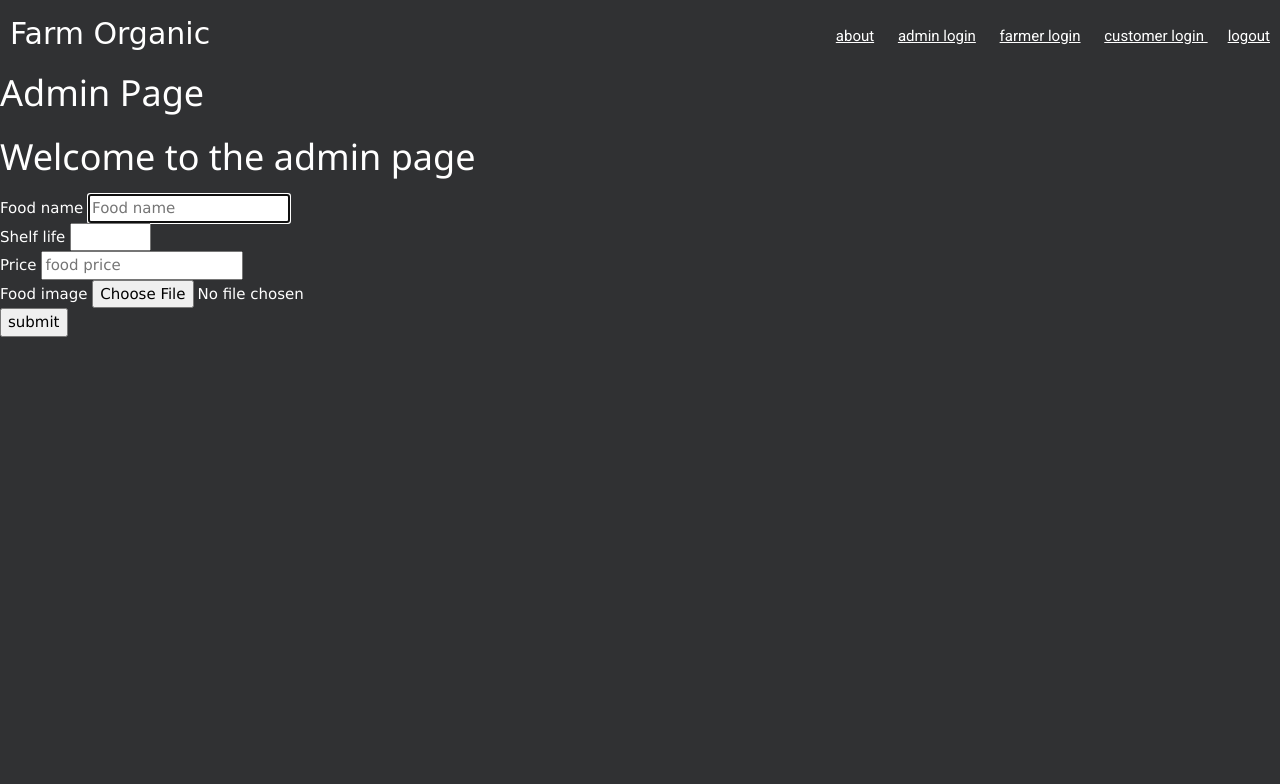
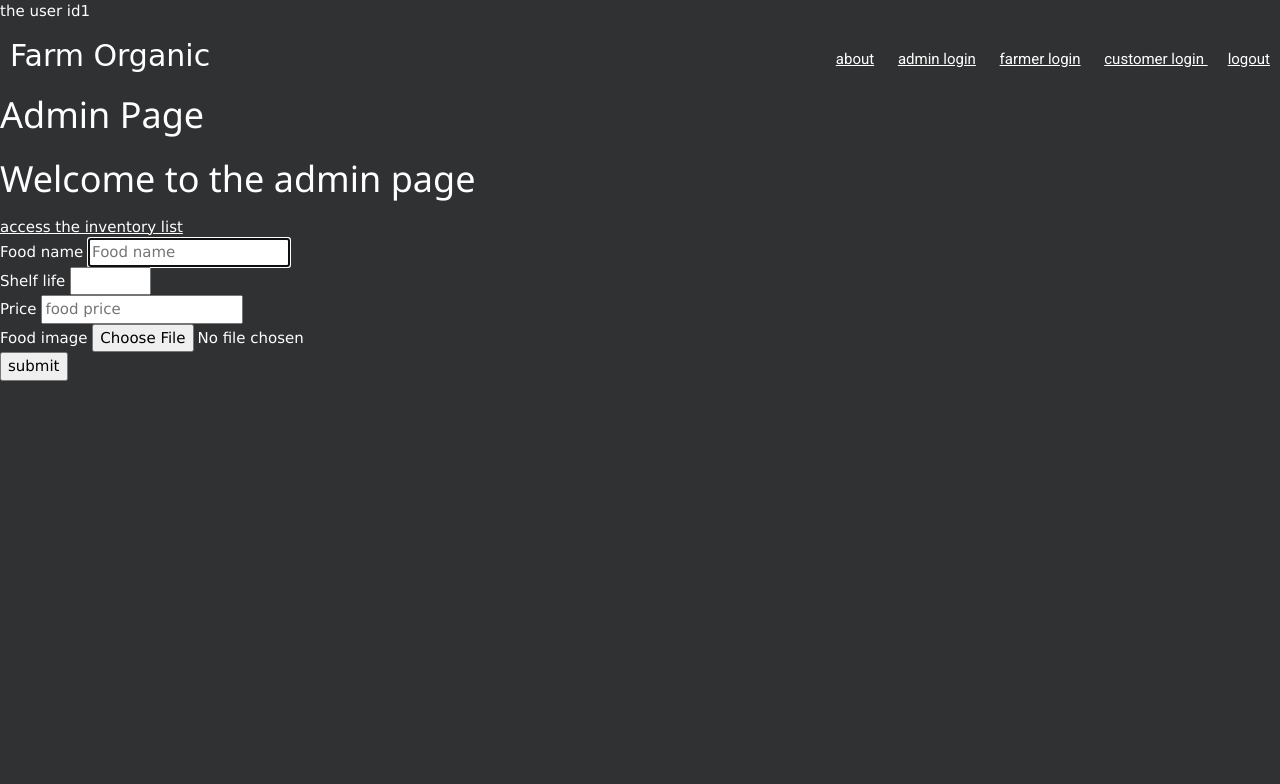
Before and after one commit to software-for-change/org-farm, a PHP site: page /admin/admin.php in a window 1280 px wide. Shown: the top 784 px of the page. Run offline with PHP 8.4, Linux system fonts and the light colour scheme; the visitor is signed in with stand-in values (Sample User, id 1); data that the repository does not hold is empty; some web fonts are replaced.

Commit message:
implementing sessions on every page

```diff
--- a/admin/admin.php
+++ b/admin/admin.php
@@ -1,5 +1,8 @@
 <?php
+session_start();
 include_once "../access-db.php";
+
+echo "the user id", $_SESSION['user_id'];
 
 if (count($_POST) > 0) {
 
@@ -66,6 +69,8 @@ if (count($_POST) > 0) {
 
     <h1>Welcome to the admin page</h1>
 
+    <a href="inventory-list.php">access the inventory list</a>
+
     <div id="frm">
         <form method='POST' action="">
 
--- a/admin/inventory-list.php
+++ b/admin/inventory-list.php
@@ -1,5 +1,8 @@
 <?php
+session_start();
 include_once "../access-db.php";
+
+echo "the user id", $_SESSION['user_id'];
 
 if (count($_POST) > 0) {
     //get the confirmation id
```
